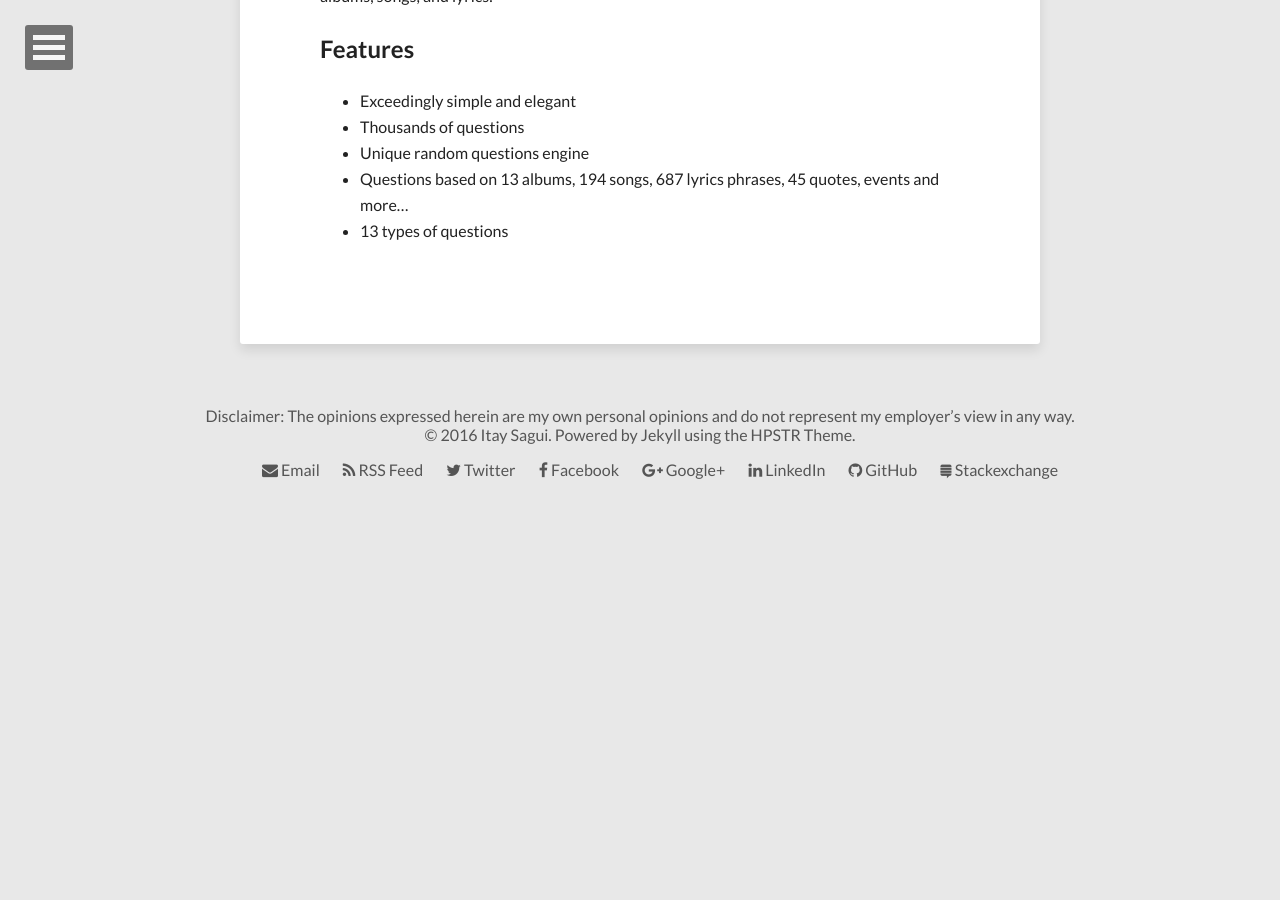
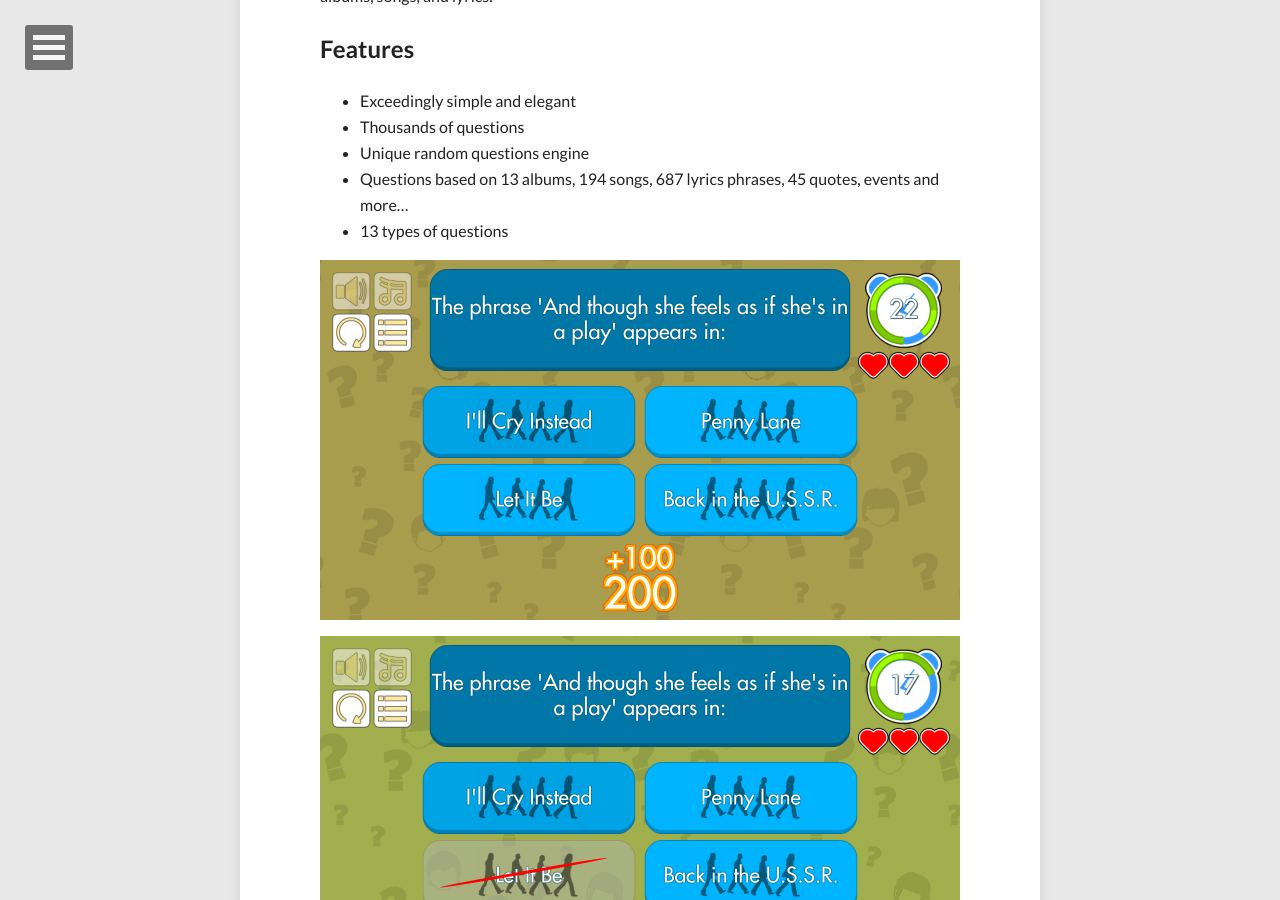
Before and after one commit to nathanghans/saguiitay.github.io, a Jekyll site: the page built from games.md, in a window 1280 px wide and 900 px high, scrolled down 339 px. Built offline with Jekyll 4.4.1, drawn with Linux system fonts in a browser that asks for light colours; nearby versions of some CDN libraries; before the commit the page ends 900 px from its top, so only the background shows below that.

Commit message:
Update games.md

```diff
--- a/games.md
+++ b/games.md
@@ -17,3 +17,9 @@ The Beatles Trivia is a unique trivia game based on a random questions generator
   - Unique random questions engine
   - Questions based on 13 albums, 194 songs, 687 lyrics phrases, 45 quotes, events and more…
   - 13 types of questions
+
+![](./images/the-beatles-trivia-unity/Screenshot_20160912-210906.png)
+
+![](./images/the-beatles-trivia-unity/Screenshot_20160912-210911.png)
+
+![](./images/the-beatles-trivia-unity/Screenshot_20160912-211315.png)
```
